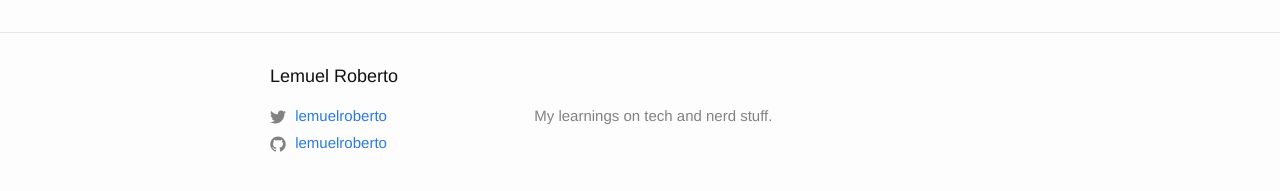
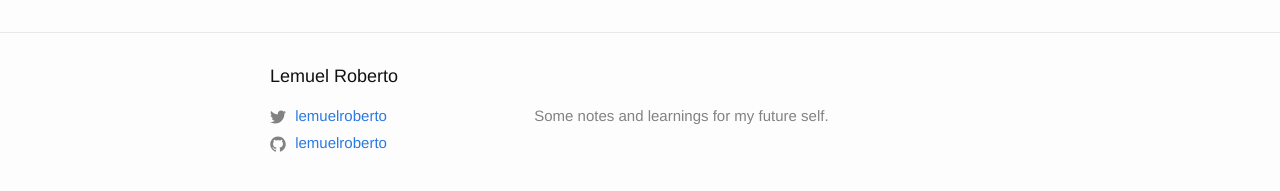
Before and after one commit to lemuelroberto/lemuelroberto.github.io, a Jekyll site: the page built from index.md, in a window 1280 px wide. Shown: the part 630-821 px from the top of the page. Built offline with Jekyll 4.4.1, drawn with Linux system fonts in a browser that asks for light colours.

Commit message:
Change footnote description

```diff
--- a/_config.yml
+++ b/_config.yml
@@ -1,13 +1,11 @@
 title: Lemuel Roberto
 author: Lemuel Roberto
 description: > # this means to ignore newlines until "baseurl:"
-  My learnings on tech and nerd stuff.
+  Some notes and learnings for my future self.
 baseurl: ""
 twitter_username: lemuelroberto
 github_username:  lemuelroberto
 
-# Minima date format
-# refer to http://shopify.github.io/liquid/filters/date/ if you want to customize this
 minima:
   date_format: "%b %-d, %Y"
 
```
